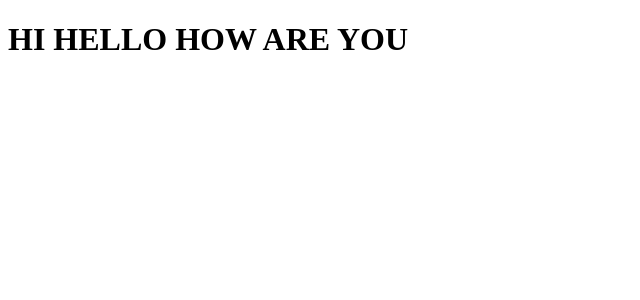
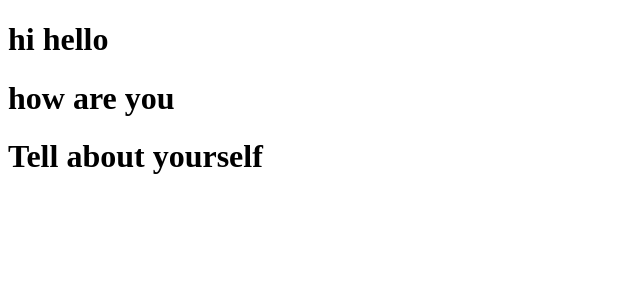
Before and after one commit to robin828/learn_React, a React (Create React App) app: page / in a window 1280 px wide. Shown: the top 300 px of the page, without its empty margins (0-640 px from the left). Built offline with nearby package versions, Linux system fonts and the light colour scheme.

Commit message:
Fragment Part

```diff
--- a/src/App.js
+++ b/src/App.js
@@ -1,10 +1,12 @@
-import React, {Component} from "react";
+import React, {Component, Fragment} from "react";
 
 class App extends Component{
     render(){
-        return <div>
-                    <h1>HI HELLO HOW ARE YOU</h1>
-                </div>
+        return <Fragment>
+                    <h1>hi hello</h1>
+                    <h1>how are you</h1>
+                    <h1>Tell about yourself</h1>
+                </Fragment>
     }
 }
 export default App;
```
